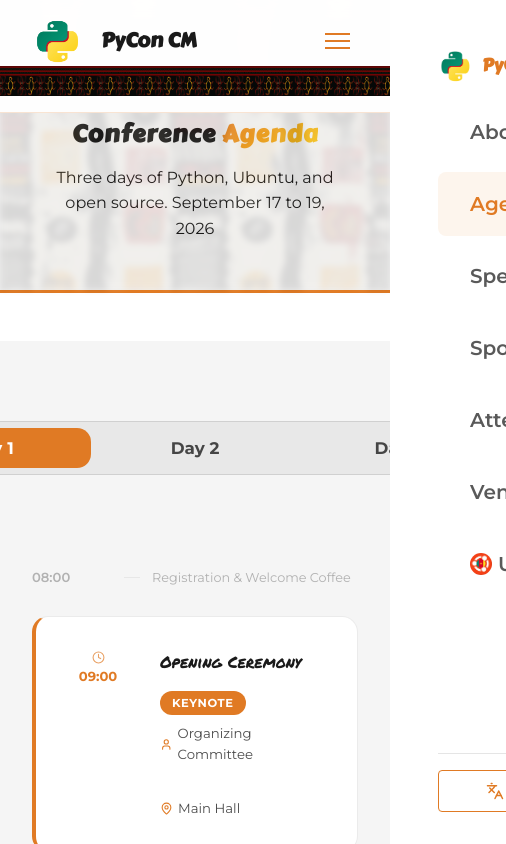
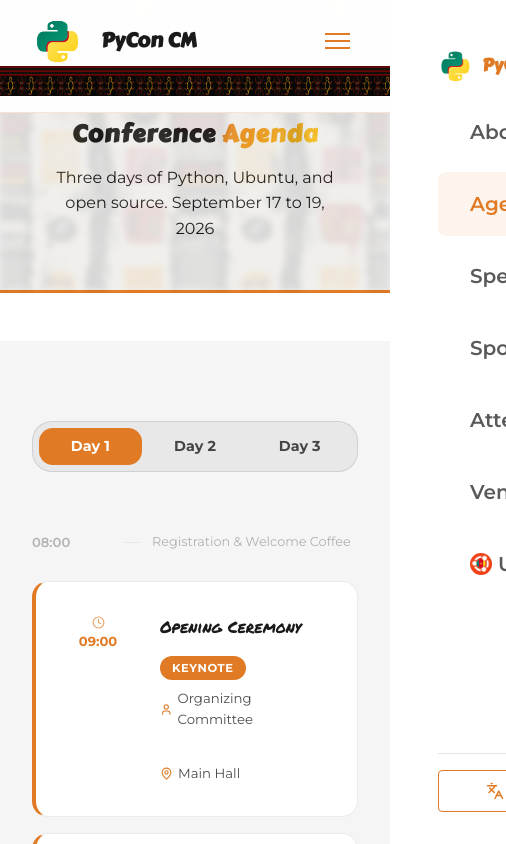
Before and after one commit to pythoncameroon/PyCon_Cameroon_2026, a React (Vite) app: page /en/agenda in a window 390 px wide. Shown: the top 844 px of the page, 506 px wide, since content can reach past the window. Built offline with nearby package versions, Linux system fonts and the light colour scheme.

Commit message:
feat: implement agenda day toggle and enhance speaker detail layout with CSS classes
Signed-off-by: Steve Yonkeu <yokwejuste@yahoo.com>

```diff
--- a/src/index.css
+++ b/src/index.css
@@ -2444,6 +2444,79 @@ img {
 }
 
 /* ===================================
+   Agenda Day Toggle
+   =================================== */
+.agenda-toggle-wrap {
+    display: flex;
+    justify-content: center;
+    margin-bottom: var(--spacing-xl);
+}
+
+.agenda-toggle {
+    display: inline-flex;
+    background: var(--color-dark-alt);
+    border-radius: 20px;
+    padding: 6px;
+    border: 1px solid var(--color-border);
+    gap: 4px;
+}
+
+.agenda-toggle-btn {
+    padding: 0.65rem 0;
+    border-radius: 14px;
+    border: none;
+    cursor: pointer;
+    transition: all 0.3s ease;
+    background: transparent;
+    color: var(--color-text-secondary);
+    width: 200px;
+    font-weight: 700;
+    font-size: 1.05rem;
+    font-family: var(--font-ui);
+}
+
+.agenda-toggle-btn.active {
+    background: var(--color-orange);
+    color: white;
+}
+
+@media (max-width: 768px) {
+    .agenda-toggle-wrap {
+        margin-bottom: var(--spacing-lg);
+    }
+
+    .agenda-toggle {
+        display: flex;
+        width: 100%;
+        gap: 2px;
+    }
+
+    .agenda-toggle-btn {
+        flex: 1;
+        width: auto;
+        padding: 0.6rem 0.25rem;
+        font-size: 0.9rem;
+    }
+}
+
+/* ===================================
+   Speaker Detail
+   =================================== */
+.speaker-detail-grid {
+    display: grid;
+    grid-template-columns: 1fr 300px;
+    gap: var(--spacing-xl);
+    align-items: start;
+}
+
+@media (max-width: 768px) {
+    .speaker-detail-grid {
+        grid-template-columns: 1fr;
+        gap: var(--spacing-md);
+    }
+}
+
+/* ===================================
    Speaker Cards
    =================================== */
 .speaker-card {
--- a/src/pages/Agenda.jsx
+++ b/src/pages/Agenda.jsx
@@ -119,34 +119,15 @@ const Agenda = () => {
 
             <section className="section bg-dark">
                 <div className="container">
-                    <div style={{ display: 'flex', justifyContent: 'center', marginBottom: 'var(--spacing-xl)' }}>
-                        <div style={{
-                            display: 'inline-flex',
-                            background: 'var(--color-dark-alt)',
-                            borderRadius: '20px',
-                            padding: '6px',
-                            border: '1px solid var(--color-border)',
-                            gap: '4px',
-                        }}>
+                    <div className="agenda-toggle-wrap">
+                        <div className="agenda-toggle">
                             {DAYS.map((day) => {
                                 const isActive = activeDay === day.key;
                                 return (
                                     <button
                                         key={day.key}
                                         onClick={() => handleDayChange(day.key)}
-                                        style={{
-                                            padding: '0.65rem 0',
-                                            borderRadius: '14px',
-                                            border: 'none',
-                                            cursor: 'pointer',
-                                            transition: 'all 0.3s ease',
-                                            background: isActive ? 'var(--color-orange)' : 'transparent',
-                                            color: isActive ? 'white' : 'var(--color-text-secondary)',
-                                            width: '200px',
-                                            fontWeight: 700,
-                                            fontSize: '1.05rem',
-                                            fontFamily: 'var(--font-ui)',
-                                        }}
+                                        className={`agenda-toggle-btn ${isActive ? 'active' : ''}`}
                                     >
                                         {day.label}
                                     </button>
--- a/src/pages/SpeakerDetail.jsx
+++ b/src/pages/SpeakerDetail.jsx
@@ -99,7 +99,7 @@ const SpeakerDetail = () => {
 
             <section className="section bg-dark">
                 <div className="container">
-                    <div style={{ display: 'grid', gridTemplateColumns: '1fr 300px', gap: 'var(--spacing-xl)', alignItems: 'start' }}>
+                    <div className="speaker-detail-grid">
                         {speaker.talk && (
                             <div>
                                 <div className="card" style={{ borderTop: '3px solid var(--color-orange)', padding: 'var(--spacing-lg)', marginBottom: 'var(--spacing-md)' }}>
```
